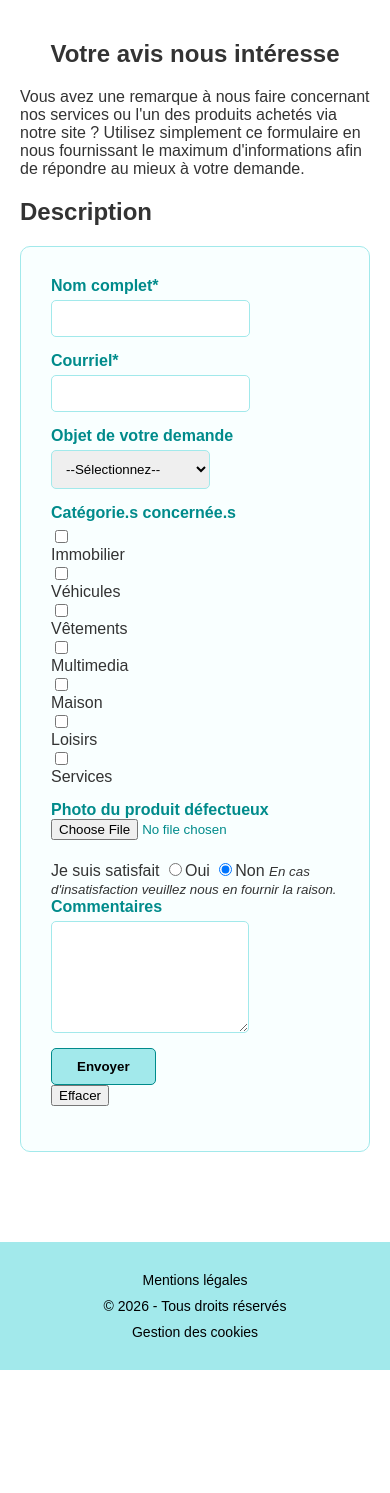
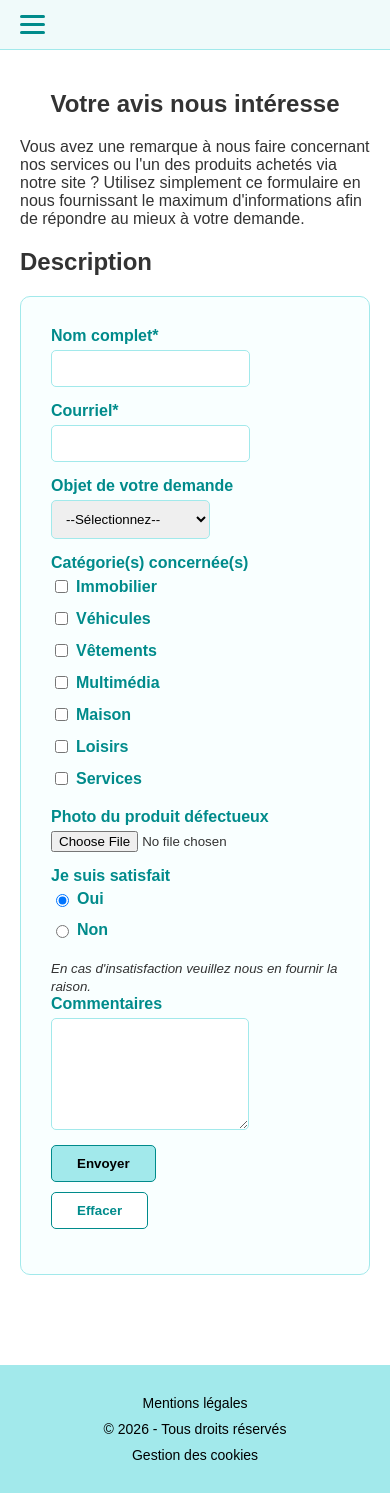
Before and after one commit to NicolasCalvo13/Projet_Web, a PHP site: page /avis.html in a window 390 px wide. Shown: the part 90-1583 px from the top of the page. Before the commit the page ends 1460 px from the top, so only its background shows below. Run offline with PHP 8.4, Linux system fonts and the light colour scheme.

Commit message:
Responsive du reste des pages pour mobile

```diff
--- a/assets/style.css
+++ b/assets/style.css
@@ -251,6 +251,59 @@ input[type="submit"]:hover {
     text-decoration: underline;
 }
 
+/* --- CASES À COCHER & RADIO --- */
+.form-row--wrap {
+    flex-wrap: wrap;
+    align-items: flex-start;
+}
+
+.checkbox-group,
+.radio-group {
+    display: flex;
+    flex-wrap: wrap;
+    gap: 10px;
+    flex: 1;
+}
+
+.check-item {
+    display: flex;
+    align-items: center;
+    gap: 5px;
+    cursor: pointer;
+    white-space: nowrap;
+}
+
+input[type="reset"] {
+    background-color: white;
+    color: #008b8b;
+    border: 1px solid #008b8b;
+    padding: 10px 25px;
+    border-radius: 5px;
+    cursor: pointer;
+    font-weight: bold;
+    margin-left: 10px;
+}
+
+input[type="reset"]:hover {
+    background-color: #f0fafa;
+}
+
+/* --- BOUTON SUBMIT (type button) --- */
+button[type="submit"] {
+    background-color: #A2E9EB;
+    color: black;
+    border: 1px solid #008b8b;
+    padding: 10px 25px;
+    border-radius: 5px;
+    cursor: pointer;
+    font-weight: bold;
+    font-family: "Century Gothic", Arial, sans-serif;
+}
+
+button[type="submit"]:hover {
+    background-color: #afeeee;
+}
+
 
 /* ════════════════════════════════════
    RESPONSIVE — Mobile (≤ 768px)
@@ -323,4 +376,24 @@ input[type="submit"]:hover {
         align-items: center;
         text-align: center;
     }
+
+        /* Cases à cocher et radio en colonne sur mobile */
+    .form-row--wrap {
+        flex-direction: column;
+    }
+
+    .checkbox-group,
+    .radio-group {
+        gap: 8px;
+    }
+
+    .check-item {
+        white-space: normal;
+    }
+
+    input[type="reset"] {
+        margin-left: 0;
+        margin-top: 10px;
+    }
+
 }
--- a/avis.html
+++ b/avis.html
@@ -4,16 +4,17 @@
     <meta charset="utf-8">
     <meta name="author" content="Jérémy GALLET">
     <meta name="description" content="Déposez un avis.">
+    <meta name="viewport" content="width=device-width, initial-scale=1.0">
     <title>Avis - Stage-Link</title>
     <link rel="stylesheet" href="./assets/style.css">
+</head>
 
-   </head>
 <body>
+
     <header class="header-style">
         <div class="logo-placement">
             <img src="./assets/images/logo.png" alt="Logo StageLink" width="200">
         </div>
-
         <div class="btn-placement">
             <a href="connexion.html" class="btn-compte">
                 <img src="./assets/images/icon-user.png" alt="Mon compte" width="50" height="50">
@@ -25,28 +26,31 @@
     </header>
 
     <div>
+        <input type="checkbox" id="menu-toggle">
+        <label class="burger-label" for="menu-toggle">
+            <span class="bar"></span>
+            <span class="bar"></span>
+            <span class="bar"></span>
+        </label>
         <nav class="navbar">
-            <a href="index.html">Accueil</a> |
-            <a href="all-offers.html">Toutes les Offres</a> |
-            <a href="it-offers.html">Offres Informatiques</a> |
-            <a href="BTP-offers.html">Offres BTP</a> |
-            <a href="inscription.html">Inscription</a> |
-            <a href="connexion.html">Connexion</a> |
-            <a href="avis.html"><span class="active">Avis</span></a> |
+            <a href="index.html">Accueil</a>
+            <a href="all-offers.html">Toutes les Offres</a>
+            <a href="it-offers.html">Offres Informatiques</a>
+            <a href="BTP-offers.html">Offres BTP</a>
+            <a href="inscription.html">Inscription</a>
+            <a href="connexion.html">Connexion</a>
+            <a href="avis.html"><span class="active">Avis</span></a>
             <a href="contact.html">Contact</a>
         </nav>
     </div>
 
     <main>
-
         <section>
-
             <h1 class="text-center">Votre avis nous intéresse</h1>
 
             <p>Vous avez une remarque à nous faire concernant nos services ou l'un des produits achetés via notre site ? Utilisez simplement ce formulaire en nous fournissant le maximum d'informations afin de répondre au mieux à votre demande.</p>
 
             <article>
-
                 <h2>Description</h2>
 
                 <form action="#" method="post">
@@ -72,23 +76,33 @@
                         </select>
                     </div>
 
-					<div class="form-row">
-  						<label>Catégorie.s concernée.s</label>
-						<input type="checkbox" name="category" value="property">Immobilier
-						<input type="checkbox" name="category" value="cars">Véhicules
-						<input type="checkbox" name="category" value="clothes">Vêtements
-						<input type="checkbox" name="category" value="multimedia">Multimedia
-						<input type="checkbox" name="category" value="household">Maison
-						<input type="checkbox" name="category" value="hobbies">Loisirs
-						<input type="checkbox" name="category" value="services">Services
+                    <!-- Cases à cocher : label au-dessus, cases qui wrappent -->
+                    <div class="form-row form-row--wrap">
+                        <label>Catégorie(s) concernée(s)</label>
+                        <div class="checkbox-group">
+                            <label class="check-item"><input type="checkbox" name="category" value="property"> Immobilier</label>
+                            <label class="check-item"><input type="checkbox" name="category" value="cars"> Véhicules</label>
+                            <label class="check-item"><input type="checkbox" name="category" value="clothes"> Vêtements</label>
+                            <label class="check-item"><input type="checkbox" name="category" value="multimedia"> Multimédia</label>
+                            <label class="check-item"><input type="checkbox" name="category" value="household"> Maison</label>
+                            <label class="check-item"><input type="checkbox" name="category" value="hobbies"> Loisirs</label>
+                            <label class="check-item"><input type="checkbox" name="category" value="services"> Services</label>
+                        </div>
                     </div>
 
-					<div class="form-row">
-						<label>Photo du produit défectueux
-						<input type="file" accept="image/jpeg,image/png"></label>
+                    <div class="form-row form-row--wrap">
+                        <label>Photo du produit défectueux</label>
+                        <input type="file" accept="image/jpeg,image/png">
                     </div>
 
-					<label>Je suis satisfait</label>&nbsp;<input type="radio" name="satisfaction" value="yes" checked="checked">Oui&nbsp;<input type="radio" name="satisfaction" value="no" checked="checked">Non
+                    <!-- Boutons radio -->
+                    <div class="form-row form-row--wrap">
+                        <label>Je suis satisfait</label>
+                        <div class="radio-group">
+                            <label class="check-item"><input type="radio" name="satisfaction" value="yes" checked> Oui</label>
+                            <label class="check-item"><input type="radio" name="satisfaction" value="no"> Non</label>
+                        </div>
+                    </div>
                     <em><small>En cas d'insatisfaction veuillez nous en fournir la raison.</small></em>
 
                     <div class="form-row">
@@ -102,16 +116,13 @@
                     </div>
 
                 </form>
-
             </article>
-
         </section>
-
     </main>
 
     <footer class="footer-style">
         <a href="mentions-légales.html"><span>Mentions légales</span></a>
-        <div>&copy 2026 - Tous droits réservés</div>
+        <div>&copy; 2026 - Tous droits réservés</div>
         <a href="cookies.html"><span>Gestion des cookies</span></a>
     </footer>
 
```
Also changed, not shown: BTP-offers.html (+19 -12 lines), all-offers.html (+24 -12 lines), connexion.html (+29 -19 lines), contact.html (+32 -19 lines), inscription.html (+37 -25 lines), it-offers.html (+19 -12 lines), mentions-légales.html (+19 -17 lines). Lines whose indentation alone changed are shown as unchanged.
